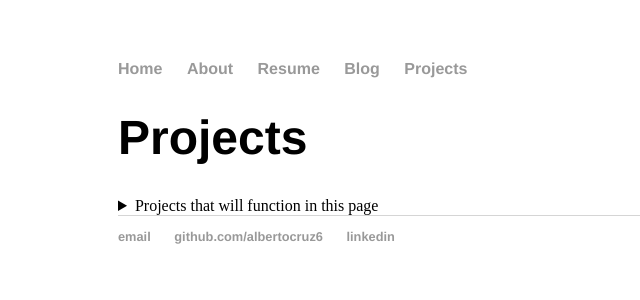
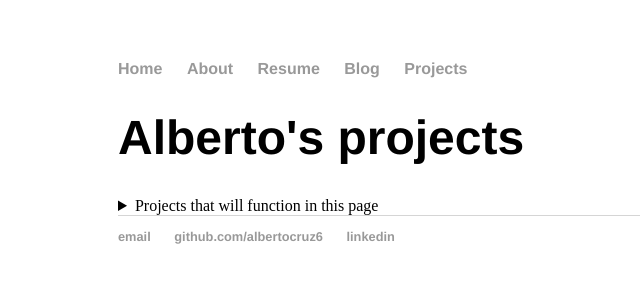
Before and after one commit to albertocruz6/albertocruz6.github.io, a Jekyll site: the page built from projects/index.html, in a window 1280 px wide. Shown: the top 300 px of the page, without its empty margins (74-714 px from the left). Built offline with Jekyll 4.4.1, drawn with Linux system fonts in a browser that asks for light colours.

Commit message:
Update index.html

```diff
--- a/projects/index.html
+++ b/projects/index.html
@@ -2,7 +2,7 @@
 layout: default
 title: Alberto's projects
 ---
-<h1>Projects</h1>
+<h1>{{ page.title }}</h1>
 <details>
 	<summary>Projects that will function in this page</summary>
 	<ul>
```
Lines whose indentation alone changed are shown as unchanged.
